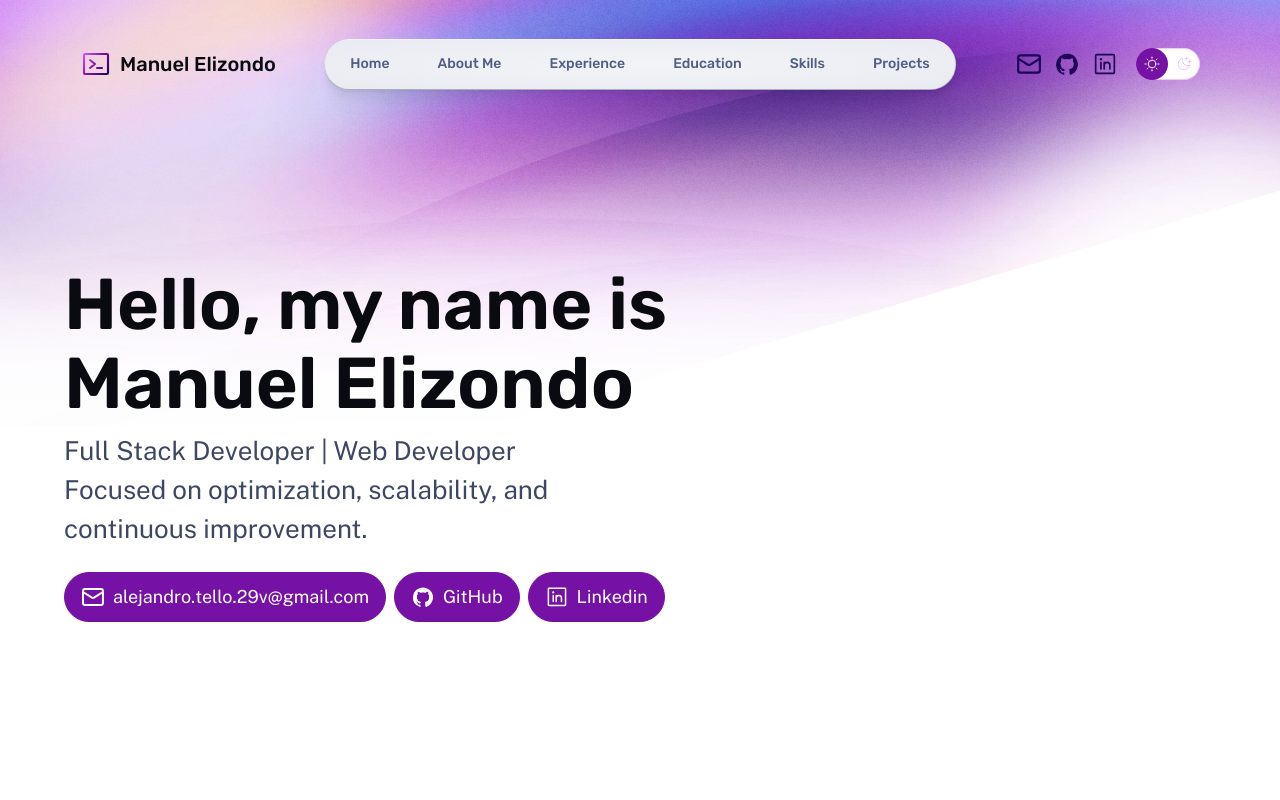
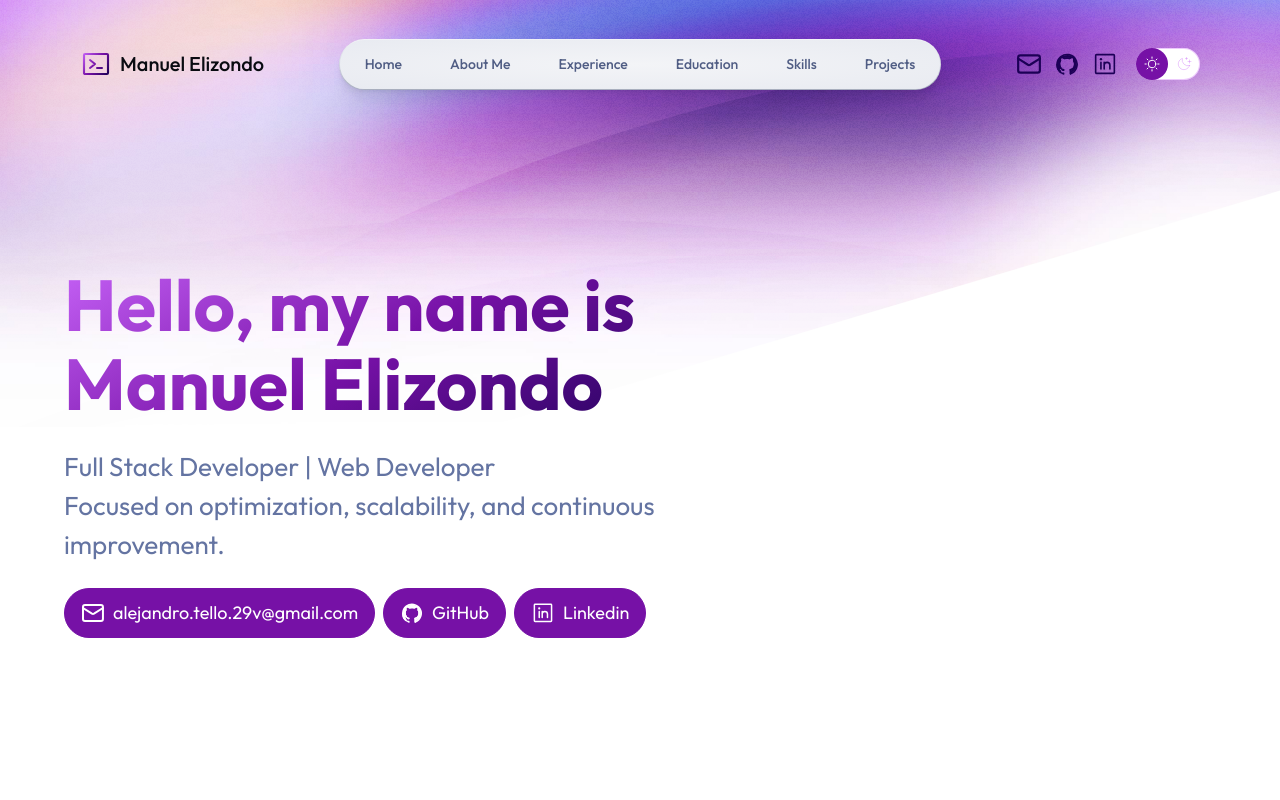
Before and after one commit to Alex3496/portfolio, an Astro site: page / in a window 1280 px wide. Shown: the top 800 px of the page. Built offline with nearby package versions, Linux system fonts and the light colour scheme; Astro itself is replaced by a stand-in of ours.

Commit message:
tipo letra

```diff
--- a/src/components/Hero.astro
+++ b/src/components/Hero.astro
@@ -2,17 +2,21 @@
 interface Props {
 	title: string;
 	tagline?: string[];
-	align?: 'start' | 'center';
+	align?: "start" | "center";
 }
 
-const { align = 'center', tagline, title } = Astro.props;
+const { align = "center", tagline, title } = Astro.props;
 ---
 
-<div class:list={['hero stack gap-4', align]}>
+<div class:list={["hero stack gap-4", align]}>
 	<div class="stack gap-2">
-		<h1 class="title">{title}</h1>
-		<div>
-			{Array.isArray(tagline) ? tagline.map((line) => <p class="tagline">{line}</p>) : null}
+		<h1 class="title gradient-text">{title}</h1>
+		<div class="tagline-container">
+			{
+				Array.isArray(tagline)
+					? tagline.map((line) => <p class="tagline">{line}</p>)
+					: null
+			}
 		</div>
 	</div>
 	<slot />
@@ -22,7 +26,6 @@ const { align = 'center', tagline, title } = Astro.props;
 	.hero {
 		font-size: var(--text-lg);
 		text-align: center;
-		min-height: 50vh;
 		padding-top: 5rem;
 	}
 
@@ -30,12 +33,18 @@ const { align = 'center', tagline, title } = Astro.props;
 	.tagline {
 		max-width: 37ch;
 		margin-inline: auto;
-		margin-bottom: 0px;
 	}
 
 	.title {
 		font-size: var(--text-3xl);
-		color: var(--gray-0);
+		line-height: 1.1;
+		font-weight: 800;
+		margin-bottom: 1rem;
+	}
+
+	.tagline {
+		color: var(--gray-400);
+		line-height: 1.5;
 	}
 
 	@media (min-width: 50em) {
--- a/src/pages/index.astro
+++ b/src/pages/index.astro
@@ -1,29 +1,29 @@
 ---
-import { getCollection } from 'astro:content';
+import { getCollection } from "astro:content";
 
 // Layout import — provides basic page elements: <head>, <nav>, <footer> etc.
-import BaseLayout from '../layouts/BaseLayout.astro';
+import BaseLayout from "../layouts/BaseLayout.astro";
 
 // Component Imports
-import CallToAction from '../components/CallToAction.astro';
-import Grid from '../components/Grid.astro';
-import Hero from '../components/Hero.astro';
-import Icon from '../components/Icon.astro';
-import Pill from '../components/Pill.astro';
-import PortfolioPreview from '../components/PortfolioPreview.astro';
-import LucideIcon from '../components/LucideIcon.astro';
+import CallToAction from "../components/CallToAction.astro";
+import Grid from "../components/Grid.astro";
+import Hero from "../components/Hero.astro";
+import Icon from "../components/Icon.astro";
+import Pill from "../components/Pill.astro";
+import PortfolioPreview from "../components/PortfolioPreview.astro";
+import LucideIcon from "../components/LucideIcon.astro";
 
 // Page section components
-import ContactCTA from '../components/ContactCTA.astro';
-import Skills from '../components/Skills.astro';
-import About from '../components/About.astro';
-import Experience from '../components/Experience.astro';
-import Education from '../components/Education.astro';
-import ContactInfo from '../components/ContactInfo.astro';
-import LucideIcons from '../components/lucideIcons.astro';
+import ContactCTA from "../components/ContactCTA.astro";
+import Skills from "../components/Skills.astro";
+import About from "../components/About.astro";
+import Experience from "../components/Experience.astro";
+import Education from "../components/Education.astro";
+import ContactInfo from "../components/ContactInfo.astro";
+import LucideIcons from "../components/lucideIcons.astro";
 
 // Content Fetching: List four most recent work projects
-const projects = (await getCollection('work'))
+const projects = (await getCollection("work"))
 	.sort((a, b) => b.data.publishDate.valueOf() - a.data.publishDate.valueOf())
 	.slice(0, 4);
 
@@ -43,25 +43,55 @@ const projects = (await getCollection('work'))
 					title="Hello, my name is Manuel Elizondo"
 					tagline={[
 						`Full Stack Developer | Web Developer`,
-						`Focused on optimization, scalability, and continuous improvement.`
+						`Focused on optimization, scalability, and continuous improvement.`,
 					]}
 					align="start"
 				>
 					<div class="roles">
-						<a href="mailto:alejandro.tello.29v@gmail.com" target="_blank" rel="noopener noreferrer">
-							<Pill styles={{ minHeight: '50px', alignItems: 'center' }} >
+						<a
+							href="mailto:alejandro.tello.29v@gmail.com"
+							target="_blank"
+							rel="noopener noreferrer"
+							style="text-decoration: none;"
+						>
+							<Pill
+								styles={{
+									minHeight: "50px",
+									alignItems: "center",
+								}}
+							>
 								<LucideIcons icon="mail" size="1.33em" />
 								alejandro.tello.29v@gmail.com
 							</Pill>
 						</a>
-						<a href="https://github.com/Alex3496" target="_blank" rel="noopener noreferrer">
-							<Pill styles={{ minHeight: '50px', alignItems: 'center' }} >
+						<a
+							href="https://github.com/Alex3496"
+							target="_blank"
+							rel="noopener noreferrer"
+							style="text-decoration: none;"
+						>
+							<Pill
+								styles={{
+									minHeight: "50px",
+									alignItems: "center",
+								}}
+							>
 								<Icon icon="github-logo" size="1.33em" />
 								GitHub
 							</Pill>
 						</a>
-						<a href="https://linkedin.com/in/manuel-elizondo-887a7313a/" target="_blank" rel="noopener noreferrer">
-							<Pill styles={{ minHeight: '50px', alignItems: 'center' }} >
+						<a
+							href="https://linkedin.com/in/manuel-elizondo-887a7313a/"
+							target="_blank"
+							rel="noopener noreferrer"
+							style="text-decoration: none;"
+						>
+							<Pill
+								styles={{
+									minHeight: "50px",
+									alignItems: "center",
+								}}
+							>
 								<Icon icon="linkedin-logo" size="1.33em" />
 								Linkedin
 							</Pill>
@@ -69,8 +99,6 @@ const projects = (await getCollection('work'))
 					</div>
 				</Hero>
 			</header>
-
-
 		</div>
 
 		<!-- About Section -->
@@ -181,7 +209,7 @@ const projects = (await getCollection('work'))
 	.with-background::before {
 		--hero-bg: var(--bg-image-subtle-2);
 
-		content: '';
+		content: "";
 		position: absolute;
 		pointer-events: none;
 		left: 50%;
@@ -190,7 +218,7 @@ const projects = (await getCollection('work'))
 		top: 0;
 		transform: translateY(-75%) translateX(-50%);
 		background:
-			url('/assets/backgrounds/noise.png') top center/220px repeat,
+			url("/assets/backgrounds/noise.png") top center/220px repeat,
 			var(--hero-bg) center center / var(--bg-gradient-size) no-repeat,
 			var(--gray-999);
 		background-blend-mode: overlay, normal, normal, normal;
@@ -217,12 +245,12 @@ const projects = (await getCollection('work'))
 	@media (min-width: 50em) {
 		.section {
 			grid-template-columns: repeat(4, 1fr);
-			grid-template-areas: 'header header header header' 'gallery gallery gallery gallery';
+			grid-template-areas: "header header header header" "gallery gallery gallery gallery";
 			gap: 5rem;
 		}
 
 		.section.with-cta {
-			grid-template-areas: 'header header header cta' 'gallery gallery gallery gallery';
+			grid-template-areas: "header header header cta" "gallery gallery gallery gallery";
 		}
 
 		.section-header {
--- a/src/styles/global.css
+++ b/src/styles/global.css
@@ -1,4 +1,6 @@
 /* Global variables */
+@import url('https://fonts.googleapis.com/css2?family=Outfit:wght@300;400;500;600;700&display=swap');
+
 :root {
 	/* Colors */
 	--gray-0: #090b11;
@@ -30,18 +32,14 @@
 	--gradient-stop-2: var(--accent-regular);
 	--gradient-stop-3: var(--accent-dark);
 	--gradient-subtle: linear-gradient(150deg, var(--gray-900) 19%, var(--gray-999) 150%);
-	--gradient-accent: linear-gradient(
-		150deg,
+	--gradient-accent: linear-gradient(150deg,
 			var(--gradient-stop-1),
 			var(--gradient-stop-2),
-		var(--gradient-stop-3)
-	);
-	--gradient-accent-orange: linear-gradient(
-		150deg,
+			var(--gradient-stop-3));
+	--gradient-accent-orange: linear-gradient(150deg,
 			#ca7879,
 			var(--accent-regular),
-		var(--accent-dark)
-	);
+			var(--accent-dark));
 	--gradient-stroke: linear-gradient(180deg, var(--gray-900), var(--gray-700));
 
 	/* Shadows */
@@ -70,8 +68,8 @@
 	--font-system:
 		system-ui, -apple-system, BlinkMacSystemFont, 'Segoe UI', Roboto, Oxygen, Ubuntu, Cantarell,
 		'Open Sans', 'Helvetica Neue', sans-serif;
-	--font-body: 'Public Sans', var(--font-system);
-	--font-brand: Rubik, var(--font-system);
+	--font-body: 'Outfit', var(--font-system);
+	--font-brand: 'Outfit', var(--font-system);
 
 	/* Transitions */
 	--theme-transition: 0.2s ease-in-out;
@@ -103,12 +101,10 @@
 
 	--gradient-stop-1: #4c11c6;
 	--gradient-subtle: linear-gradient(150deg, var(--gray-900) 19%, var(--gray-999) 81%);
-	--gradient-accent-orange: linear-gradient(
-		150deg,
+	--gradient-accent-orange: linear-gradient(150deg,
 			#ca7879,
 			var(--accent-regular),
-		var(--accent-light)
-	);
+			var(--accent-light));
 	--gradient-stroke: linear-gradient(180deg, var(--gray-600), var(--gray-800));
 
 	--shadow-sm:
@@ -212,24 +208,31 @@ h5 {
 .gap-2 {
 	gap: 0.5rem;
 }
+
 .gap-4 {
 	gap: 1rem;
 }
+
 .gap-8 {
 	gap: 2rem;
 }
+
 .gap-10 {
 	gap: 2.5rem;
 }
+
 .gap-15 {
 	gap: 3.75rem;
 }
+
 .gap-20 {
 	gap: 5rem;
 }
+
 .gap-30 {
 	gap: 7.5rem;
 }
+
 .gap-48 {
 	gap: 12rem;
 }
@@ -238,25 +241,40 @@ h5 {
 	.lg\:gap-2 {
 		gap: 0.5rem;
 	}
+
 	.lg\:gap-4 {
 		gap: 1rem;
 	}
+
 	.lg\:gap-8 {
 		gap: 2rem;
 	}
+
 	.lg\:gap-10 {
 		gap: 2.5rem;
 	}
+
 	.lg\:gap-15 {
 		gap: 3.75rem;
 	}
+
 	.lg\:gap-20 {
 		gap: 5rem;
 	}
+
 	.lg\:gap-30 {
 		gap: 7.5rem;
 	}
+
 	.lg\:gap-48 {
 		gap: 12rem;
 	}
 }
+
+.gradient-text {
+	background: var(--gradient-accent);
+	-webkit-background-clip: text;
+	-webkit-text-fill-color: transparent;
+	background-clip: text;
+	color: transparent;
+}
```
Lines whose indentation alone changed are shown as unchanged.
